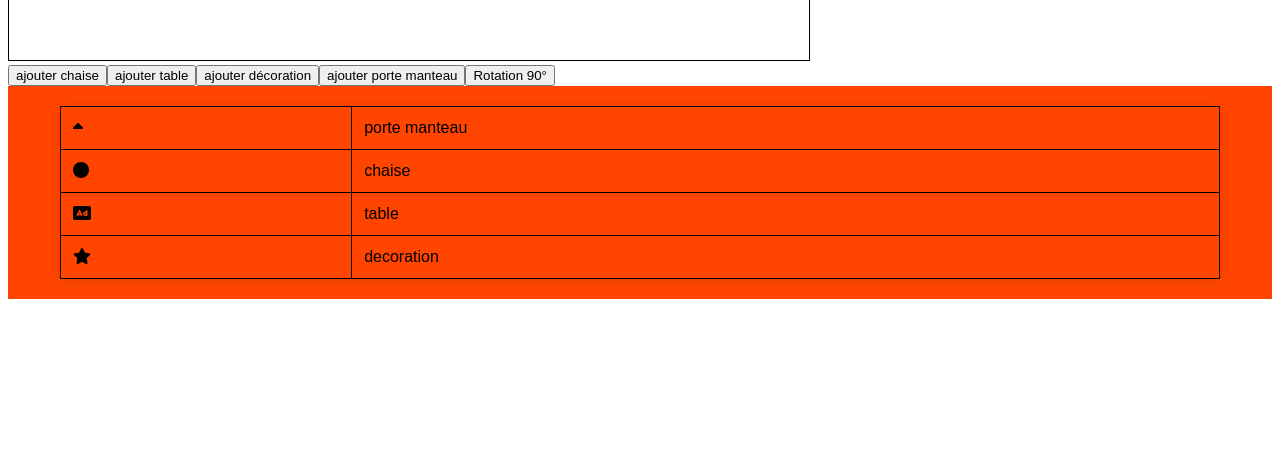
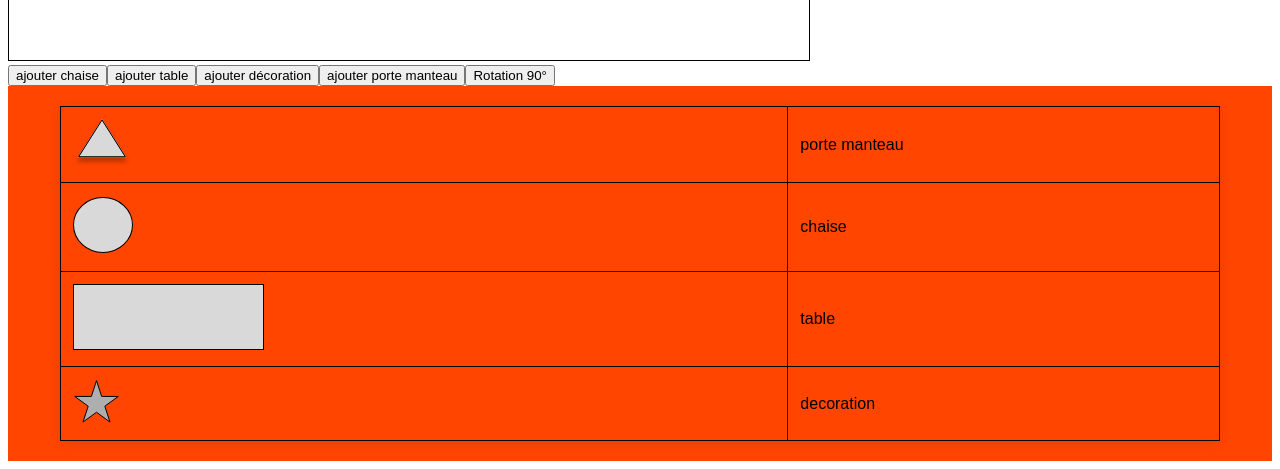
Before and after one commit to Oliviermaignan/evenementhall, a Vue app in the folder app/: page / in a window 1280 px wide. Shown: the part 698-1167 px from the top of the page. Before the commit the page ends 1005 px from the top, so only its background shows below. Built offline with nearby package versions, Linux system fonts and the light colour scheme.

Commit message:
feat: add icons to legend

```diff
--- a/app/src/components/Legande.vue
+++ b/app/src/components/Legande.vue
@@ -1,3 +1,8 @@
+<script setup lang="ts">
+import { CanevasIconName } from './enums.ts';
+
+</script>
+
 <template>
     <body>
         <div class="container">
@@ -5,19 +10,19 @@
 
 
                     <tr>
-                        <td><font-awesome-icon :icon="['fas', 'caret-up']" /></td>
+                        <td><img :src="`/icons/${CanevasIconName.PorteManteau}`" alt=""></td>
                         <td>porte manteau</td>
                     </tr>
                     <tr>
-                        <td><font-awesome-icon :icon="['fas', 'circle']" /></td>
+                        <td><img :src="`/icons/${CanevasIconName.Chaise}`" alt=""></td>
                         <td>chaise</td>
                     </tr>
                     <tr>
-                        <td><font-awesome-icon :icon="['fas', 'rectangle-ad']" /></td>
+                        <td><img :src="`/icons/${CanevasIconName.Table}`" alt=""></td>
                         <td>table</td>
                     </tr>
                     <tr>
-                        <td><font-awesome-icon :icon="['fas', 'star']" /></td>
+                        <td><img :src="`/icons/${CanevasIconName.Déco}`" alt=""></td>
                         <td>decoration</td>
                     </tr>
 
```
